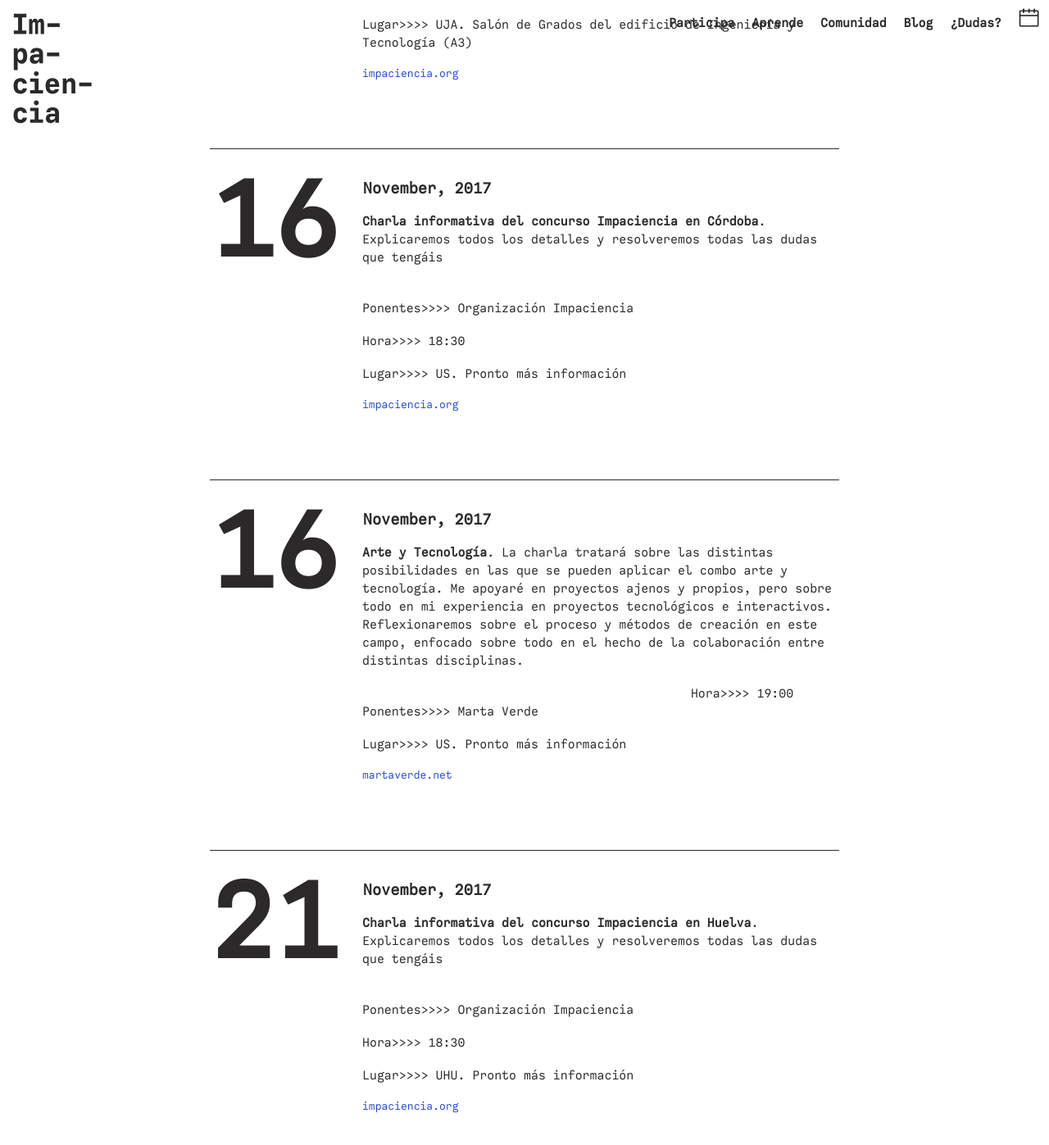
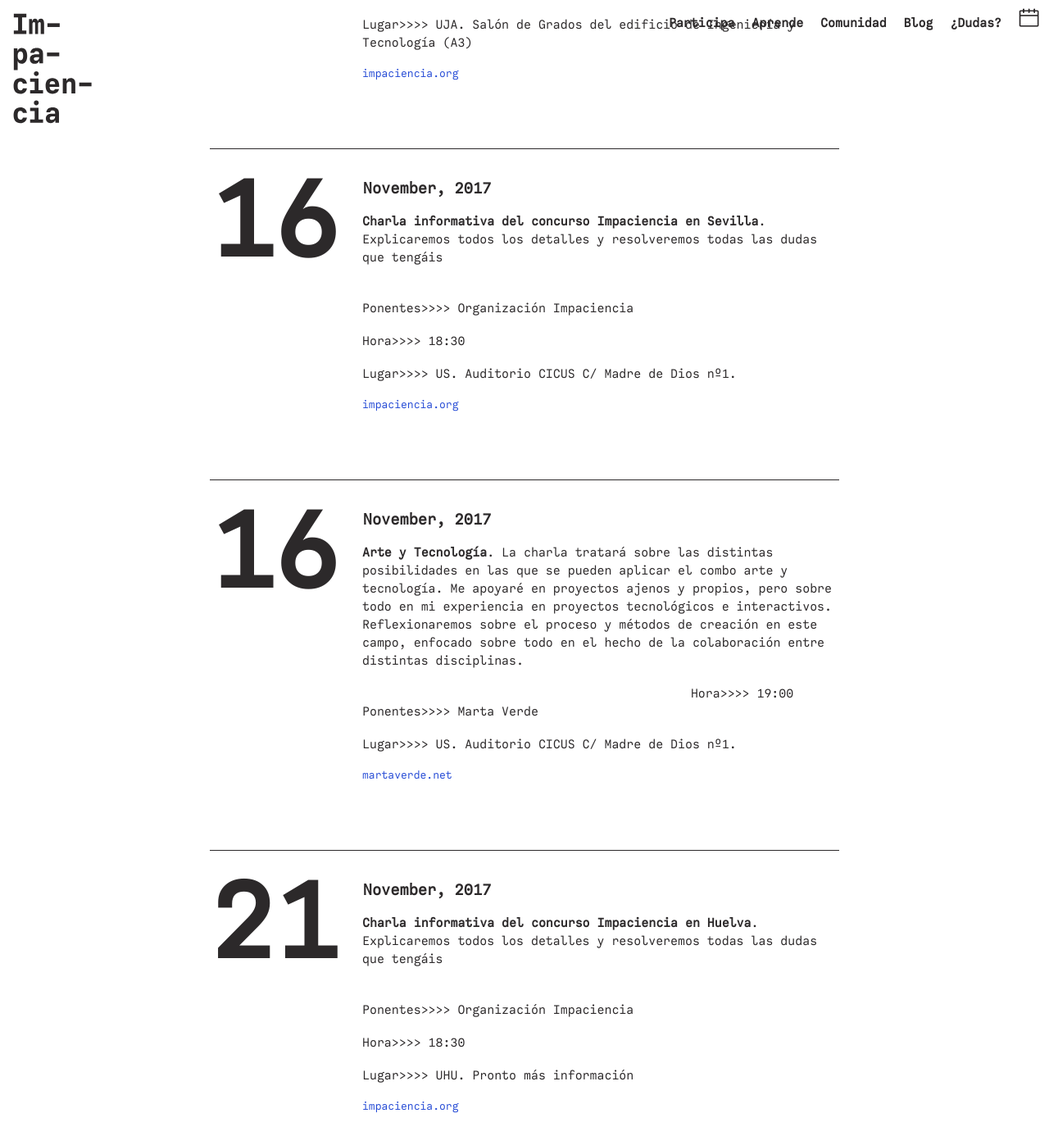
Before and after one commit to Impaciencia/impaciencia.github.io, a Jekyll site: the page built from calendario.html, in a window 1280 px wide and 1400 px high, scrolled down 1243 px. Shown: the top 1397 px of the window at 82% size. Built offline with Jekyll 4.4.1, drawn with Linux system fonts in a browser that asks for light colours; some web fonts are replaced; comment, search, counter and statistics services are not loaded.

Commit message:
calendar fixed

```diff
--- a/_data/calendario.yml
+++ b/_data/calendario.yml
@@ -20,16 +20,16 @@
   contactlink: http://www.impaciencia.org
 
 - date: 2017-11-16 18:30:00 Z
-  description: "**Charla informativa del concurso Impaciencia en Córdoba**. Explicaremos todos los detalles y resolveremos todas las dudas que tengáis"
+  description: "**Charla informativa del concurso Impaciencia en Sevilla**. Explicaremos todos los detalles y resolveremos todas las dudas que tengáis"
   people: Organización Impaciencia
-  place: US. Pronto más información
+  place: US. Auditorio CICUS C/ Madre de Dios nº1.
   contact: impaciencia.org
   contactlink: http://www.impaciencia.org
 
 - date: 2017-11-16 19:00:00 Z
   description: "**Arte y Tecnología**. La charla tratará sobre las distintas posibilidades en las que se pueden aplicar el combo arte y tecnología. Me apoyaré en proyectos ajenos y propios, pero sobre todo en mi experiencia en proyectos tecnológicos e interactivos. Reflexionaremos sobre el proceso y métodos de creación en este campo, enfocado sobre todo en el hecho de la colaboración entre distintas disciplinas."
   people: Marta Verde
-  place: US. Pronto más información
+  place: US. Auditorio CICUS C/ Madre de Dios nº1.
   contact: martaverde.net
   contactlink: http://www.martaverde.net
 
```
